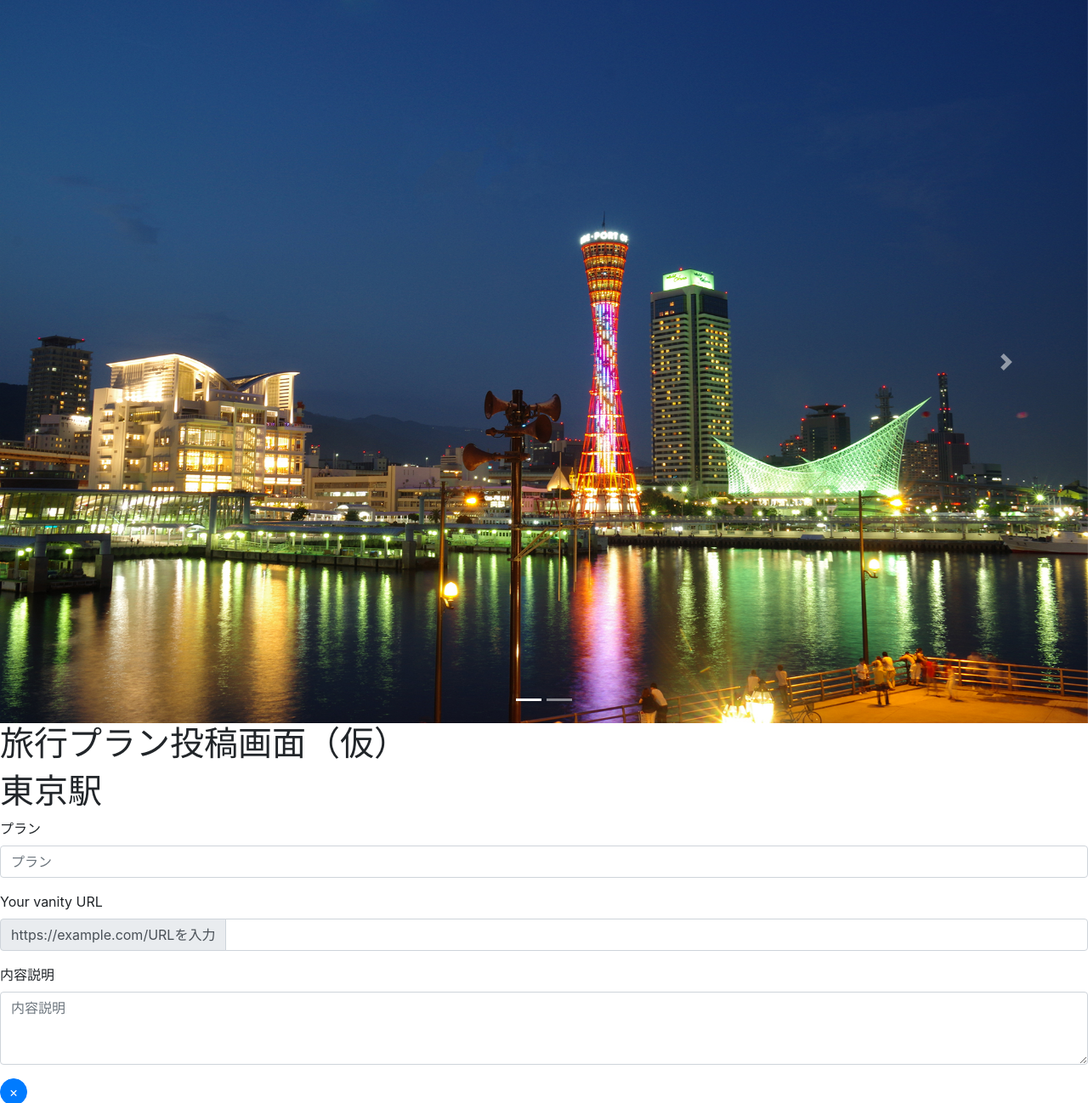
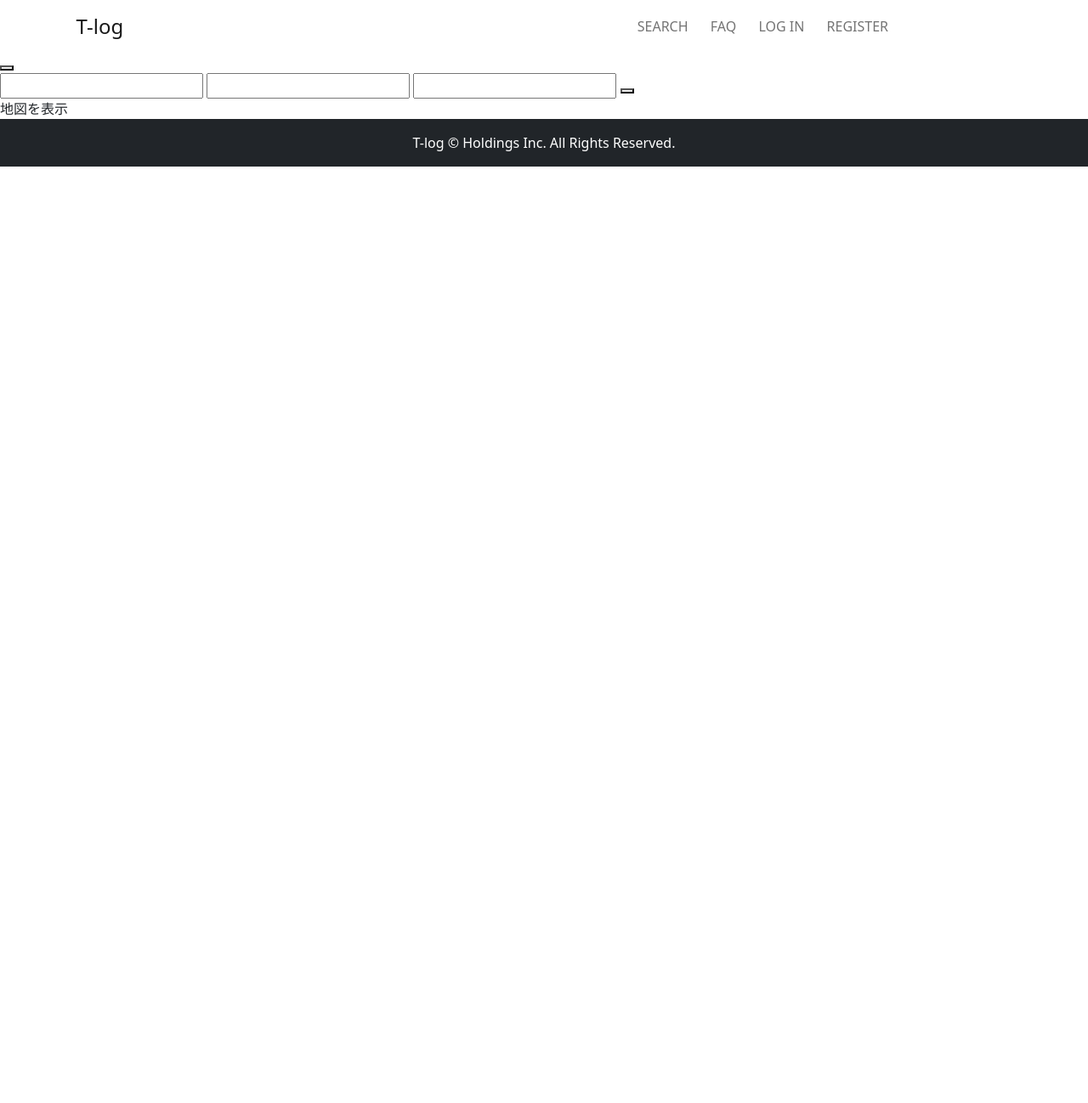
Before and after one commit to raddykassy/Rotom, a Flask app: template templates/post.html in a window 1280 px wide. Shown: the top 1298 px of the page at 85% size. After the commit the page ends 196 px from the top, so only its background shows below. Run offline with Flask 2, Linux system fonts and the light colour scheme; the template is opened without the code that fills it, so the values that code supplies are empty; some libraries are stand-ins or nearby versions; some web fonts are replaced.

Commit message:
header修正, レイアウト作成,  post.htmlへレイアウト継承

```diff
--- a/app.py
+++ b/app.py
@@ -67,7 +67,6 @@ def register():
         if password != confirmation:
             return """<h1>passwordが一致しません</h1>"""
 
-
         # 辞書に追加(flask終了するごとにUSERLISTはリセット)
         USERLIST[email]=password
         # print(USERLIST)
@@ -76,3 +75,7 @@ def register():
 
     else:
         return render_template("register.html")
+
+@app.route("/post", methods=["GET", "POST"])
+def post():
+    return render_template("post.html")
--- a/static/css/style.css
+++ b/static/css/style.css
@@ -17,6 +17,12 @@ header {
     width: 100%;
     z-index: 999;
 }
+
+/* excepted index.html */
+.normal-hd {
+    position: relative !important;
+}
+/* excepted index.html */
 
 .navbar-collapseEdit {
     flex-grow: 0;
@@ -95,7 +101,7 @@ ul li.item:not(:first-of-type) {
 /* main end */
 
 
-/* form-search */
+/* form-search(index.html) */
 .form-search {
     text-align: center;
 }
--- a/templates/layout.html
+++ b/templates/layout.html
@@ -5,58 +5,30 @@
     <meta http-equiv="X-UA-Compatible" content="IE=edge">
     <meta name="viewport" content="width=device-width, initial-scale=1.0">
     <title>T-log index</title>
+    <!-- bootstrap(css)-->
+    <link href="https://cdn.jsdelivr.net/npm/bootstrap@5.0.2/dist/css/bootstrap.min.css" rel="stylesheet" integrity="sha384-EVSTQN3/azprG1Anm3QDgpJLIm9Nao0Yz1ztcQTwFspd3yD65VohhpuuCOmLASjC" crossorigin="anonymous">
+    <!-- end bootstrap(css) -->
+    <link rel="stylesheet" href="../static/css/style.css">
 </head>
 <body>
-    <!-- header -->
-    <header class="header">
-        <section class="navBlock">
-            <h1 class="Logo">
-                <a href="/">
-                    <figure>
-                        <picture>
-                            <!-- 拡張子はsvg(現段階) -->
-                            <img src="img/logo.svg" alt="T-log Logo">
-                        </picture>
-                    </figure>
-                </a>
-            </h1>
-            <div class="navWrap">
-                <nav class="gNav">
-                    <ul>
-                        <li class="nav01">
-                            <a href="./index.html">
-                                TOP
-                            </a>
-                        </li>
-                        <li class="nav02">
-                            <a href="./search.html">
-                                SEARCH
-                            </a>
-                        </li>
-                        <li class="nav03">
-                            <a href="./login.html">
-                                LOG IN
-                            </a>
-                        </li>
-                        <li class="nav04">
-                            <a href="./register.html">
-                                REGISTER
-                            </a>
-                        </li>
-                    </ul>
-                </nav>
-            </div>
-        </section>
-    </header>
-    <!-- header -->
+
+    {% block header %}
+        <!-- header -->
+    {% endblock %}
+
+    {% block content %}
+        <!-- main-content -->
+    {% endblock %}
 
 
-
-
-    <footer>
+    <footer class="text-center bg-dark p-3">
         <div class="copyright">
-           <p>T-log © Holdings Inc. All Rights Reserved.</p>
+             <span class="text-white">T-log © Holdings Inc. All Rights Reserved.</span>
         </div>
     </footer>
+
+    <!-- bootstrap(js) -->
+    <script src="https://cdn.jsdelivr.net/npm/bootstrap@5.0.2/dist/js/bootstrap.bundle.min.js" integrity="sha384-MrcW6ZMFYlzcLA8Nl+NtUVF0sA7MsXsP1UyJoMp4YLEuNSfAP+JcXn/tWtIaxVXM" crossorigin="anonymous"></script>
+    <!-- end bootstrap(js) -->
 </body>
 </html>
--- a/templates/post.html
+++ b/templates/post.html
@@ -1,81 +1,69 @@
-<!doctype html>
-<html lang="ja">
-    <head>
-        <!-- Required meta tags -->
-        <meta charset="utf-8">
-        <meta name="viewport" content="width=device-width, initial-scale=1, shrink-to-fit=no">
-        <meta name="description" content="">
-        <meta name="author" content="">
+{% extends "layout.html" %}
 
-        <!-- Bootstrap , Avant UI and Google Font -->
-        <link rel="stylesheet" href="https://fonts.googleapis.com/css?family=Montserrat:500,600,700">
-        <link rel="stylesheet" href="https://stackpath.bootstrapcdn.com/bootstrap/4.3.1/css/bootstrap.min.css" integrity="sha384-ggOyR0iXCbMQv3Xipma34MD+dH/1fQ784/j6cY/iJTQUOhcWr7x9JvoRxT2MZw1T" crossorigin="anonymous">
-        <link rel="stylesheet" href="assets/css/avantui.css">
-        <title>Hello, world!</title>
-    </head>
-
-    <body>
-      <!--カルーセル-->
-      <div  id = "carouselExampleControlsBottom"  class = "carousel slide"  data-ride = "carousel">
-        <ol class = "carousel-indicators carousel-indicators-circle">
-            <li  data-target = "#carouselExampleControlsBottom"  data- slide- to = "0"  class = "active" > </li>
-            <li data-target = "#carouselExampleControlsBottom" data-slide-to = "1"> </li>
-        </ol>
-        <div  class = "carousel-inner">
-            <div  class = "carousel-item active" data-interval="10000">
-                <img  src = "/static/img/bg-img01.jpg"  class = "d-block w-100"  alt = ". ..">
-            </div >
-            <div  class = "carousel-item" data-interval="10000">
-                <img  src = "/static/img/bg-img01.jpg"  class = "d-block w-100" alt = "..." >
-            </div >
-        </div >
-        <a  class = "carousel-control-prev carousel-control-bottom"  href = "#carouselExampleControlsBottom"  role = "button"  data-slide = "prev" >
-            <span  class = "carousel-control- prev-icon"  aria-hidden = "true" > </ span >
-            <span  class = "sr-only" >前へ</ span >
-        </a >
-        <a class = "carousel-control-next carousel-control-bottom"  href = "#carouselExampleControlsBottom"  role = "button"  data-slide = "next" >
-            <span class = "carousel-control-next-icon"  aria-hidden = "true" > </ span >
-            <span class = "sr-only" >次へ</ span >
-        </a>
-    </div>
-      <h1>旅行プラン投稿画面（仮）</h1>
-      <h1>東京駅</h1>
-      <!--プラン投稿画面-->
-      <div class="mb-3">
-        <label for="exampleFormControlInput1" class="form-label">プラン</label>
-        <input type="email" class="form-control" id="exampleFormControlInput1" placeholder="プラン">
+{% block header %}
+<!-- header -->
+<header class="header normal-hd">
+  <nav class="navbar navbar-expand-lg navbar-light .bg-dark text-black">
+      <div class="container-fluid hd-container">
+          <a class="navbar-brand fs-4" href="#">T-log</a>
+          <button class="navbar-toggler" type="button" data-bs-toggle="collapse" data-bs-target="#navbarNavDropdown" aria-controls="navbarNavDropdown" aria-expanded="false" aria-label="Toggle navigation">
+          <span class="navbar-toggler-icon"></span>
+          </button>
+          <div class="collapse navbar-collapse mr-1 navbar-collapseEdit" id="navbarNavDropdown">
+              <ul class="navbar-nav">
+                  <li class="nav-item item">
+                      <a class="nav-link active text-white" aria-current="page" href="#">TOP</a>
+                  </li>
+                  <li class="nav-item item">
+                      <a class="nav-link" href="#search">SEARCH</a>
+                  </li>
+                  <li class="nav-item item">
+                      <a class="nav-link" href="#">FAQ</a>
+                  </li>
+                  <li class="nav-item item">
+                      <a class="nav-link" href="#">LOG IN</a>
+                  </li>
+                  <li class="nav-item item">
+                      <a class="nav-link" href="#">REGISTER</a>
+                  </li>
+                  <li class="nav-item dropdown item">
+                      <a class="nav-link dropdown-toggle text-white" href="#" id="navbarDropdownMenuLink" role="button" data-bs-toggle="dropdown" aria-expanded="false">
+                          DROPDOWN
+                      </a>
+                      <ul class="dropdown-menu" aria-labelledby="navbarDropdownMenuLink">
+                          <li><a class="dropdown-item" href="#">Action</a></li>
+                          <li><a class="dropdown-item" href="#">Another action</a></li>
+                          <li><a class="dropdown-item" href="#">Something else here</a></li>
+                      </ul>
+                  </li>
+              </ul>
+          </div>
       </div>
-      <!--URLの記入欄-->
-      <label for="basic-url">Your vanity URL</label>
-      <div class="input-group mb-3">
-        <div class="input-group-prepend">
-          <span class="input-group-text" id="basic-addon3" placeholder="URLを入力">https://example.com/URLを入力</span>
-        </div>
-        <input type="text" class="form-control" id="basic-url" aria-describedby="basic-addon3">
-      </div>
-      <!--内容説明画面-->
-      <div class="mb-3">
-        <label for="exampleFormControlTextarea1" class="form-label">内容説明</label>
-        <textarea class="form-control" id="exampleFormControlTextarea1" placeholder="内容説明" rows="3"></textarea>
-      </div>
-      <button type="button" class="btn btn-primary rounded-circle p-0" style="width:2rem;height:2rem;">×</button>
-
-      <div id="map" style="width:600px; height:400px"></div>
-
-      <p>分からない場合はご連絡下さい。</p>
-
-      <script type="text/javascript" src="../static/javascripts/sample.js">
-      </script>
-
-      <script async defer
-        src="https://maps.googleapis.com/maps/api/js?key=AIzaSyDSB9wJUooZ1GlQFPqjUUBZmFLp7Y04HzI&callback=initMap">
-      </script>
-      <script src="https://cdn.jsdelivr.net/npm/bootstrap@5.0.2/dist/js/bootstrap.bundle.min.js" integrity="sha384-MrcW6ZMFYlzcLA8Nl+NtUVF0sA7MsXsP1UyJoMp4YLEuNSfAP+JcXn/tWtIaxVXM" crossorigin="anonymous"></script>
+  </nav>
+</header>
+<!-- end header -->
+{% endblock %}
 
 
-      <!-- jQuery first, then Bootstrap JS, then Avant UI -->
-      <script src="https://code.jquery.com/jquery-3.4.1.min.js" integrity="sha256-CSXorXvZcTkaix6Yvo6HppcZGetbYMGWSFlBw8HfCJo=" crossorigin="anonymous"></script>
-      <script src="https://stackpath.bootstrapcdn.com/bootstrap/4.3.1/js/bootstrap.bundle.min.js" integrity="sha384-xrRywqdh3PHs8keKZN+8zzc5TX0GRTLCcmivcbNJWm2rs5C8PRhcEn3czEjhAO9o" crossorigin="anonymous"></script>
-      <script src="assets/js/avantui.js"></script>
-  </body>
-</html>
+{% block content %}
+
+<main class="planning">
+
+    <div class="plan-form">
+        <div class="add-btn-container">
+          <button class="add-btn"></button>
+        </div>
+        <form action="" method="POST">
+            <input type="text" name="location1">
+            <input type="text" name="location2">
+            <input type="text" name="location3">
+            <button type="submit" name="submit" value="確定">
+        </form>
+    </div>
+
+    <div class="plan-location">
+        <div>地図を表示</div>
+    </div>
+</main>
+
+{% endblock %}
```
Also changed, not shown: templates/index.html (+7 -29 lines).
